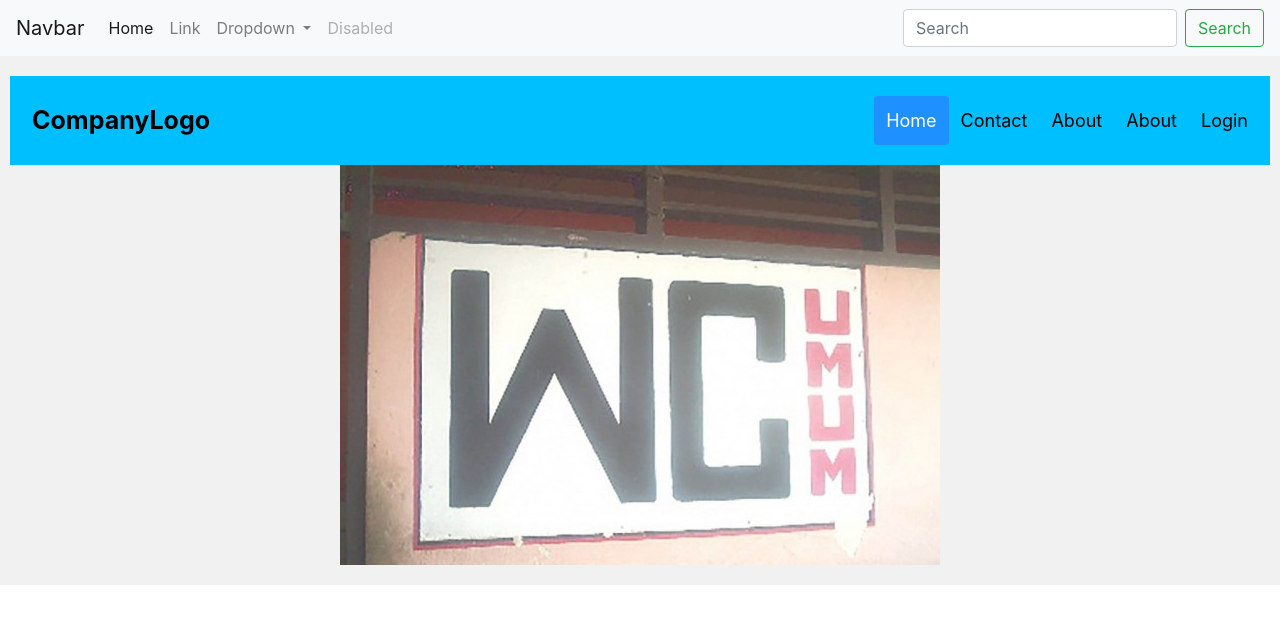
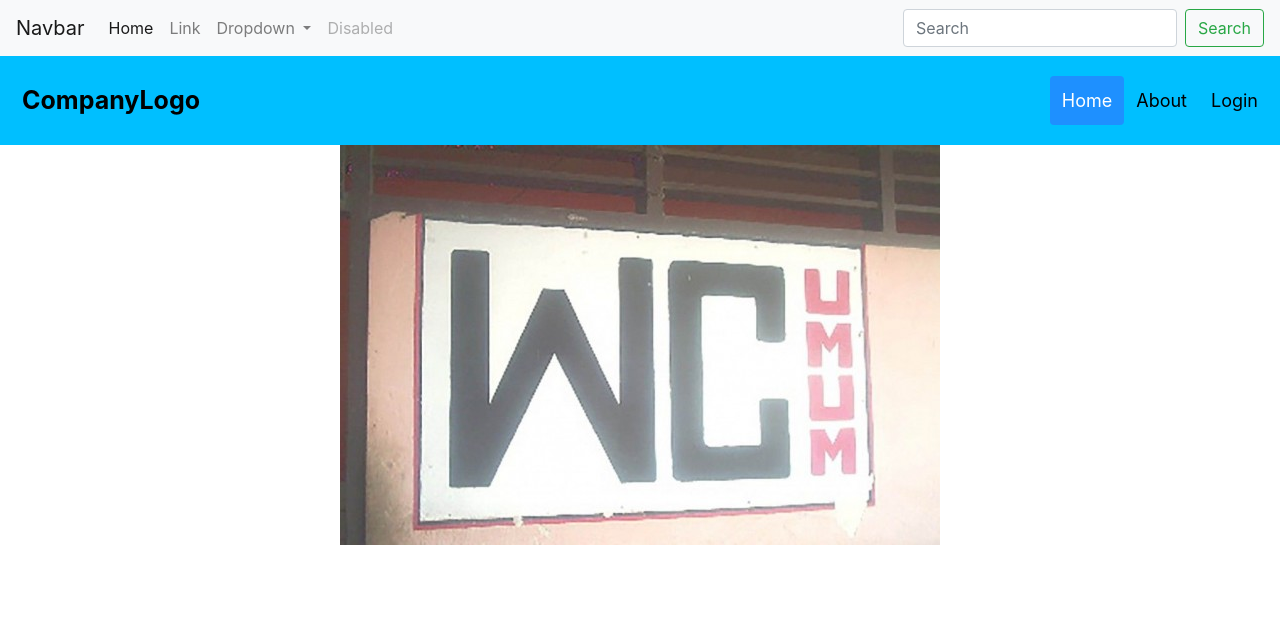
Before and after one commit to PsyciathricCare/psyccare, a CodeIgniter app: page /psyccare/ in a window 1280 px wide. Shown: the top 624 px of the page. Run offline with CodeIgniter, Linux system fonts and the light colour scheme; some libraries are stand-ins or nearby versions.

Commit message:
Update v_landing.php

```diff
--- a/application/views/v_landing.php
+++ b/application/views/v_landing.php
@@ -57,17 +57,15 @@ defined('BASEPATH') OR exit('No direct script access allowed');
 	</nav>
 
   <!-- Header -->
-	<div class="header">
 	<div class="header" style="background-color: #00BFFF">
 	  <a href="#default" class="logo">CompanyLogo</a>
 	  <div class="header-right">
 	    <a class="active" href="#home">Home</a>
-	    <a href="#contact">Contact</a>
-	    <a href="#about">About</a>
 	    <a href="#aboutt">About</a>
 	    <a href="#login">Login</a>
 	  </div>
 	</div>
+
 
 	<center>
 		<img src="<?php echo base_url(); ?>assets/test.jpg" class="img-fluid" alt="Responsive image">
```
